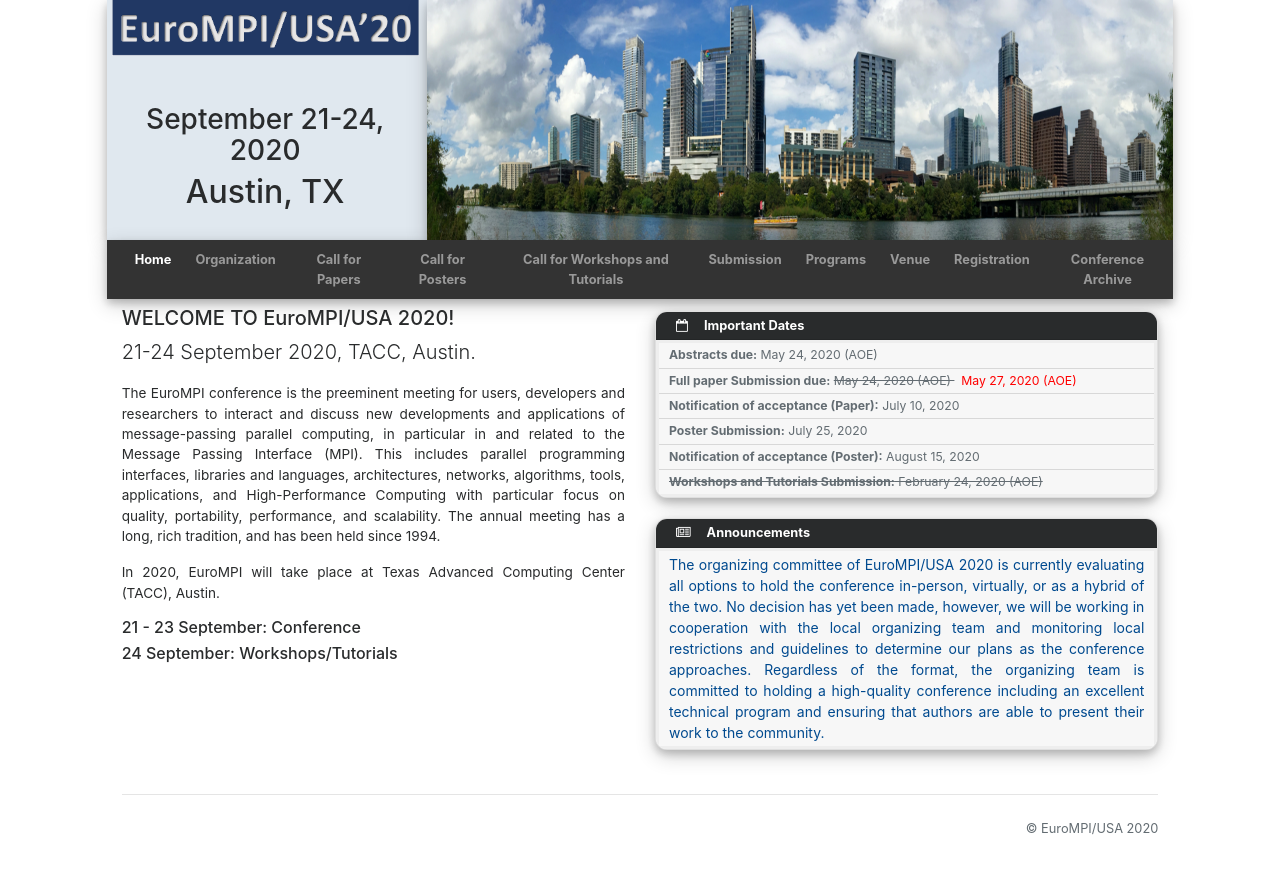
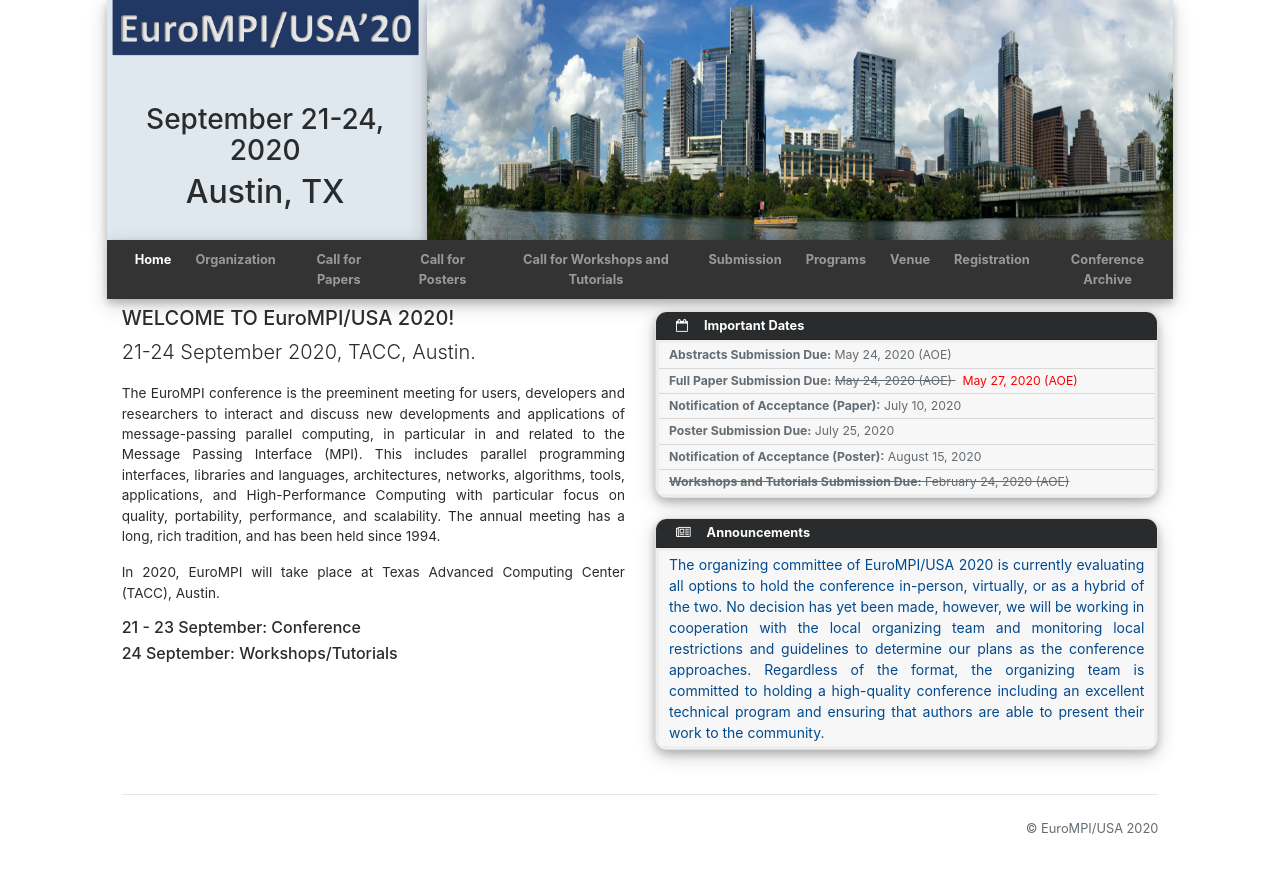
Before and after one commit to eurompi/eurompi.github.io, a Jekyll site: the page built from index.html, in a window 1280 px wide. Shown: the top 874 px of the page. Built offline with Jekyll 4.4.1, drawn with Linux system fonts in a browser that asks for light colours; nearby versions of some CDN libraries.

Commit message:
Minor changes in text

```diff
--- a/_data/conference.yml
+++ b/_data/conference.yml
@@ -92,25 +92,25 @@
 deadlines:
   - date: 2020-5-24
     timezone: AOE
-    text: Abstracts due
+    text: Abstracts Submission Due
     pass_due: False
   - date: 2020-5-24
     newdate: 2020-5-27
     timezone: AOE
-    text: Full paper Submission due
+    text: Full Paper Submission Due
     pass_due: False
   - date: 2020-7-10
-    text: Notification of acceptance (Paper)
+    text: Notification of Acceptance (Paper)
     pass_due: False
   - date: 2020-7-25
-    text: Poster Submission
+    text: Poster Submission Due
     pass_due: False
   - date: 2020-8-15
-    text: Notification of acceptance (Poster)
+    text: Notification of Acceptance (Poster)
     pass_due: False
   - date: 2020-2-24
     timezone: AOE
-    text: Workshops and Tutorials Submission
+    text: Workshops and Tutorials Submission Due
     pass_due: True
 news:
   - date:
```
